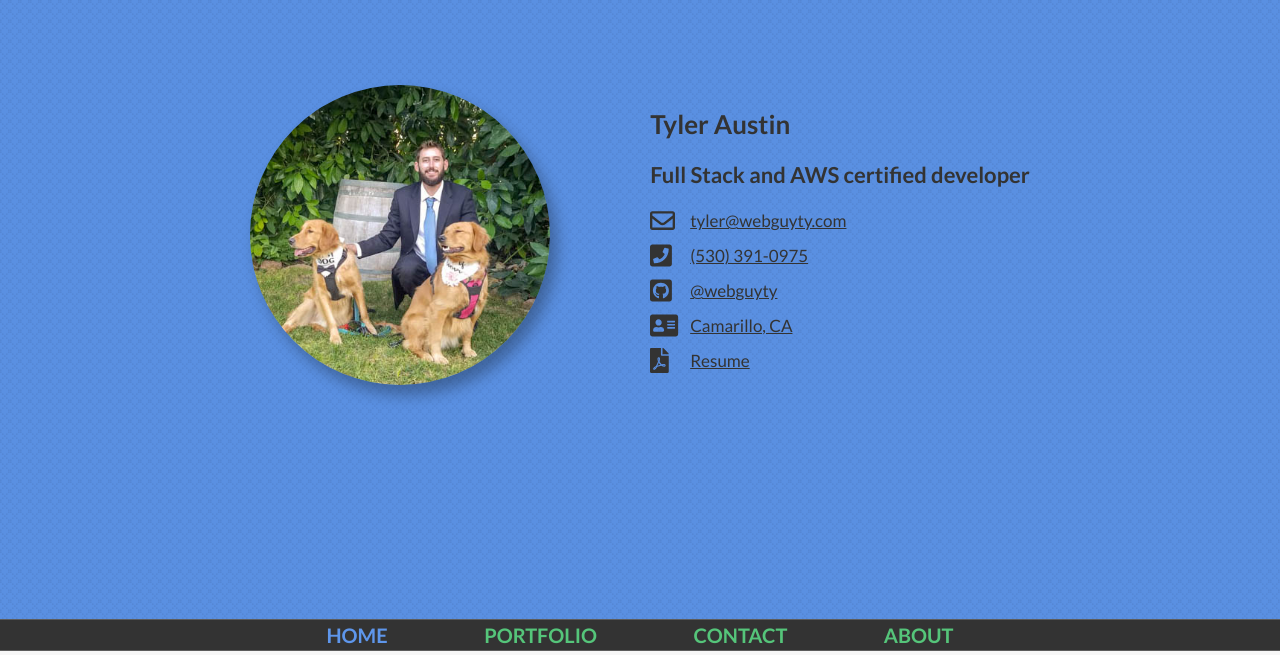
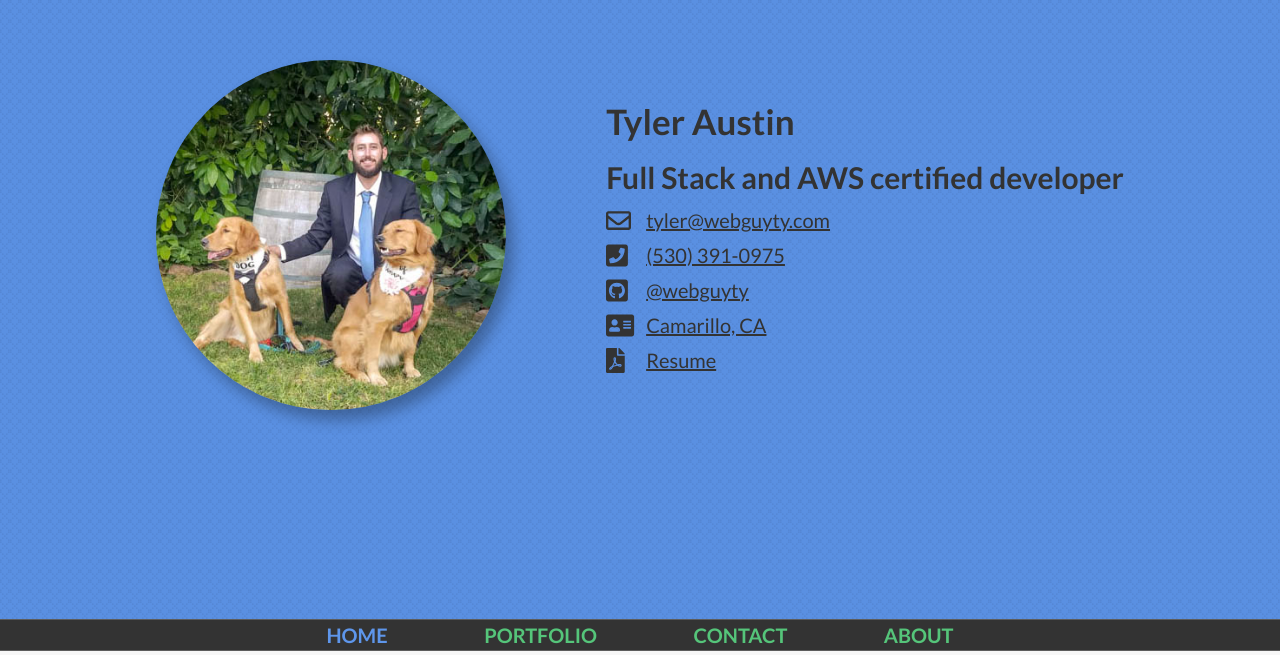
Before and after one commit to webguyty/portfolio-webpack, a website built with webpack: page src/template.html in a window 1280 px wide. Shown: the part 149-804 px from the top of the page. Built offline with nearby package versions, Linux system fonts and the light colour scheme; what simple-scrollspy would draw is missing.

Commit message:
sorted background filter for stars and header tweaks

```diff
--- a/src/main.scss
+++ b/src/main.scss
@@ -17,7 +17,6 @@
 @import "styles/components/about";
 @import "styles/components/contact";
 @import "styles/components/graph";
-@import "styles/components/hire";
 @import "styles/components/introduction";
 @import "styles/components/project";
 @import "styles/components/slider";
--- a/src/styles/layout/_header.scss
+++ b/src/styles/layout/_header.scss
@@ -6,9 +6,9 @@
   justify-content: center;
   align-items: center;
 
-  // @include respond(tab-port) {
-  //   height: 100vh;
-  // }
+  @include respond(tab-port) {
+    height: 90vh;
+  }
 
   &__grid {
     display: grid;
@@ -25,8 +25,8 @@
   &__avatar {
     // display: inline-block;
     margin: auto;
-    width: 30rem;
-    height: 30rem;
+    width: 35rem;
+    height: 35rem;
     background-image: url("./images/webguyty-golden.jpg");
     background-size: cover;
     background-position: center;
@@ -39,6 +39,16 @@
       width: 40rem;
       height: 40rem;
     }
+  }
+
+  &__title {
+    font-size: 3.5rem;
+    margin: 0;
+  }
+
+  &__subtitle {
+    font-size: 3rem;
+    margin: 0;
   }
 
   &__content-box {
@@ -72,6 +82,7 @@
   & a {
     color: #333;
     line-height: 3.5rem;
+    font-size: 2rem;
 
     &:hover,
     &:active {
--- a/src/styles/pages/_home.scss
+++ b/src/styles/pages/_home.scss
@@ -77,7 +77,7 @@ section .section-goalSeeker {
 
   &-star {
     color: $color-tertiary-dark;
-    filter: drop-shadow(0 0 5px rgba(white, 0.7));
+    filter: drop-shadow(0 0 4px rgba(white, 0.7));
     position: absolute;
     font-size: 4rem;
     transform: translate(-50%, -50%);
--- a/src/template.html
+++ b/src/template.html
@@ -31,7 +31,9 @@
         </div>
         <div class="portfolio-header__content-box">
           <h2 class="portfolio-header__title">Tyler Austin</h2>
-          <h3>Full Stack and AWS certified developer</h3>
+          <h3 class="portfolio-header__subtitle">
+            Full Stack and AWS certified developer
+          </h3>
           <ul class="portfolio-header__list">
             <li class="portfolio-header__item">
               <div class="portfolio-header__icon-container">
```
